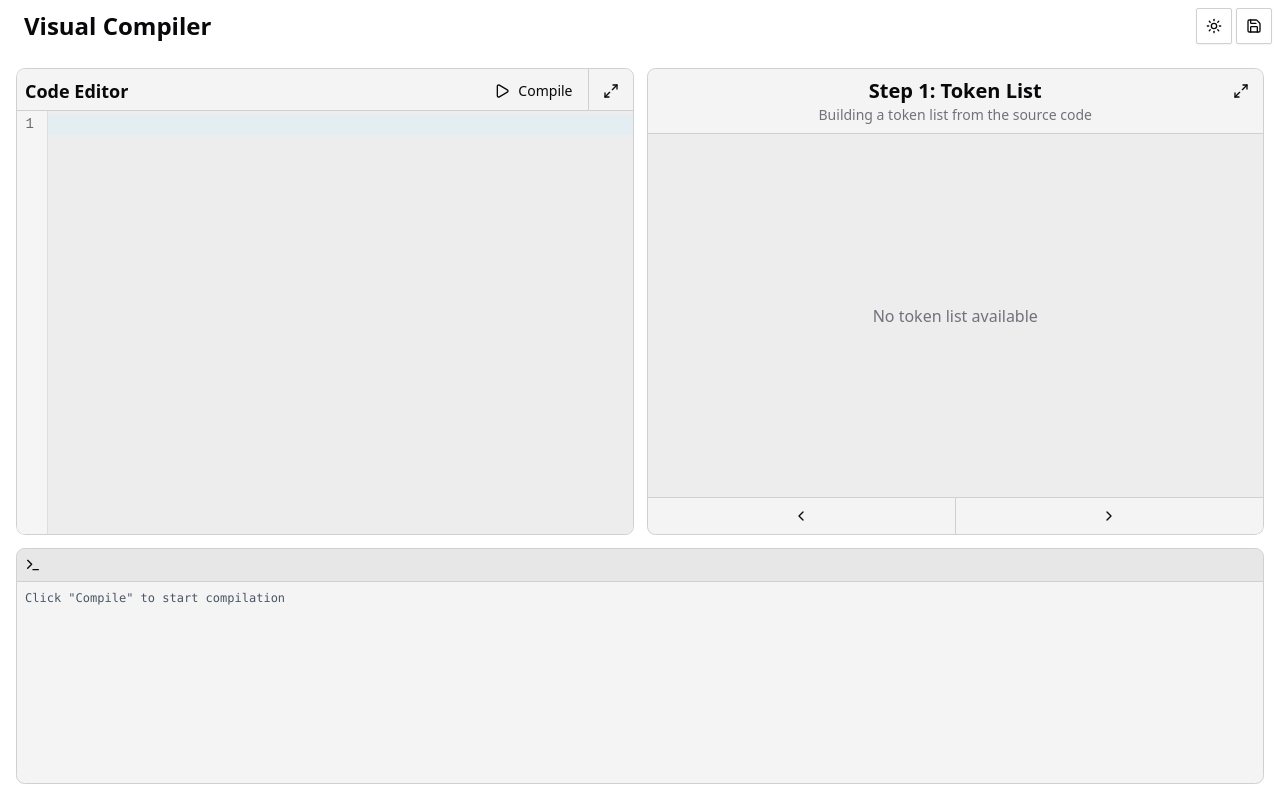
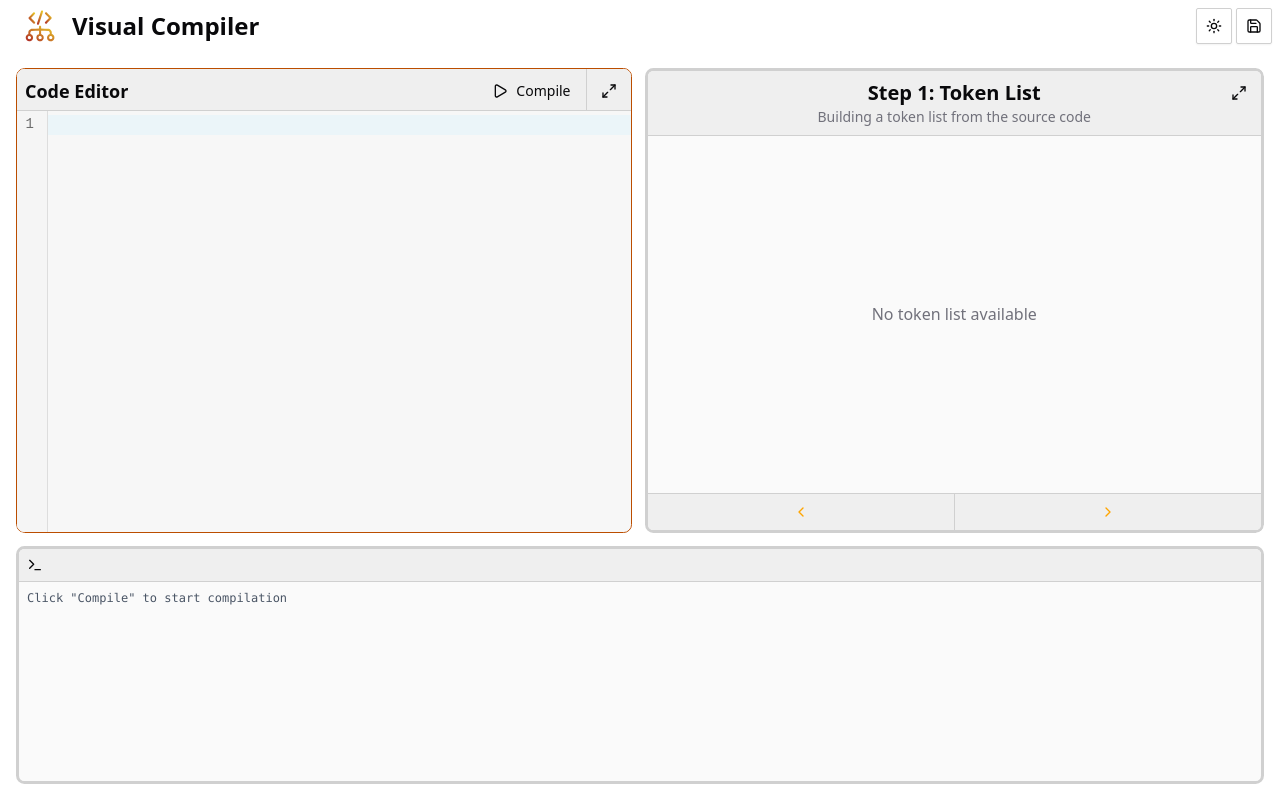
Before and after one commit to VisualCompiler/compiler-app, a React (Vite) app: page / in a window 1280 px wide. Built offline with nearby package versions, Linux system fonts and the light colour scheme.

Commit message:
style: Modify colors

```diff
--- a/src/Screens/CompilationSteps/CompilationStep.tsx
+++ b/src/Screens/CompilationSteps/CompilationStep.tsx
@@ -16,14 +16,14 @@ export const CompilationStep = ({
   children,
 }: CompilationStepProps) => (
   <div className="flex flex-col h-full flex-grow min-h-0">
-    <div className="pt-2 pb-2 flex flex-col">
+    <div className="pt-2 pb-2 flex flex-col bg-secondary">
       <h2 className="text-center text-xl font-semibold text-balance">
         Step {index + 1}: {title}
       </h2>
       <p className="text-center text-sm text-muted-foreground">{description}</p>
     </div>
     <Separator />
-    <div className="flex-grow overflow-auto bg-secondary/30 p-4 min-h-0">
+    <div className="flex-grow overflow-auto min-h-0">
       {content}
       {children}
     </div>
--- a/src/Screens/CompilationSteps/Console.tsx
+++ b/src/Screens/CompilationSteps/Console.tsx
@@ -13,7 +13,7 @@ interface ConsoleProps {
 export const Console: React.FC<ConsoleProps> = ({ errors, hasCompiled, sourceCode, getErrorInfo, className = '' }) => {
   return (
     <div className={`flex flex-col h-full ${className}`}>
-      <div className="flex items-center space-x-2 p-2 border-b bg-secondary/50">
+      <div className="flex items-center space-x-2 p-2 border-b bg-secondary">
         <Terminal className="h-4 w-4" />
         {hasCompiled && errors.length === 0 && sourceCode.trim() !== '' && (
           <div className="flex items-center space-x-1 text-green-600">
@@ -28,7 +28,7 @@ export const Console: React.FC<ConsoleProps> = ({ errors, hasCompiled, sourceCod
         )}
       </div>
 
-      <div className="flex-1 overflow-auto p-2 font-mono text-xs">
+      <div className="flex-1 overflow-auto p-2 font-mono text-xs bg-secondary/30">
         {!hasCompiled && (
           <div className="text-gray-600">
             Click "Compile" to start compilation
@@ -50,7 +50,7 @@ export const Console: React.FC<ConsoleProps> = ({ errors, hasCompiled, sourceCod
         {hasCompiled && errors.map((error, index) => {
           const errorInfo = getErrorInfo(error.type);
           return (
-            <div key={index} className="mb-2 p-2 bg-red-50 border border-red-200 rounded">
+            <div key={index} className="mb-2 p-2 bg-red-50/10 border border-red-500/40 rounded">
               <div className="flex items-start space-x-2">
                 {errorInfo.icon}
                 <div className="flex-1">
--- a/src/Screens/CompilationSteps/TackyNode.tsx
+++ /dev/null
@@ -1,108 +0,0 @@
-import React from 'react'
-
-interface TackyNodeProps {
-  node: any
-  nodeKey?: string //  "function", "body", ..
-}
-
-const getTailwindColorForType = (type: string): string => {
-  switch (type) {
-    // Control Flow Instructions
-    case 'TackyRet':
-      return 'text-purple-500'
-
-    // Operational Instructions
-    case 'TackyUnary':
-    case 'TackyBinary':
-      return 'text-sky-500'
-
-    // Values and Variables
-    case 'TackyConstant':
-      return 'text-pink-300'
-    case 'TackyVar':
-      return 'text-blue-400'
-
-    // Structural Elements
-    case 'TackyProgram':
-    case 'TackyFunction':
-      return 'text-gray-400'
-
-    // Default for unknown types
-    default:
-      return 'text-gray-200'
-  }
-}
-
-export const TackyNode: React.FC<TackyNodeProps> = ({ node, nodeKey }) => {
-  // --- Case 1: Handle leaf nodes (strings, numbers, null) ---
-  if (node === null || typeof node !== 'object') {
-    return (
-      <div className="font-mono text-sm">
-        {nodeKey && <span className="text-orange-400">{nodeKey}</span>}
-        {nodeKey && <span className="text-gray-600">: </span>}
-        <span className="text-emerald-500">{String(node)}</span>
-      </div>
-    )
-  }
-
-  // --- Case 2: Handle arrays (like the body of a function) ---
-  if (Array.isArray(node)) {
-    return (
-      <div className="font-mono text-sm">
-        {nodeKey && <span className="text-orange-400">{nodeKey}</span>}
-        {nodeKey && <span className="text-gray-600">: </span>}
-        <span className="text-gray-600">[</span>
-        <div className="pl-4 border-l border-gray-700">
-          {node.map((item, index) => (
-            <TackyNode key={index} node={item} />
-          ))}
-        </div>
-        <span className="text-gray-600">]</span>
-      </div>
-    )
-  }
-
-  // --- Case 3: Handle all other objects ---
-
-  const isSpecialTackyNode = node.type && typeof node.type === 'string'
-
-  return (
-    <div className="font-mono text-sm">
-      {nodeKey && <span className="text-orange-400">{nodeKey}</span>}
-      {nodeKey && <span className="text-gray-600">: </span>}
-
-      {/* Don't render braces for the top-level root node */}
-      {nodeKey && <span className="text-gray-600">{'{'}</span>}
-
-      <div className={nodeKey ? 'pl-4 border-l border-gray-700' : ''}>
-        {isSpecialTackyNode ? (
-          <>
-            <div>
-              <span className="text-orange-400">type: </span>
-              <span className={getTailwindColorForType(node.type)}>
-                {node.type}
-              </span>
-            </div>
-            {node.label && (
-              <div>
-                <span className="text-orange-400">label: </span>
-                <span className="text-emerald-500">{String(node.label)}</span>
-              </div>
-            )}
-            {node.children && (
-              <TackyNode node={node.children} nodeKey="children" />
-            )}
-          </>
-        ) : (
-          <>
-            {Object.entries(node).map(([key, value]) => (
-              <TackyNode key={key} nodeKey={key} node={value} />
-            ))}
-          </>
-        )}
-      </div>
-
-      {nodeKey && <span className="text-gray-600">{'}'}</span>}
-    </div>
-  )
-}
--- a/src/Screens/CompilationSteps/TackyView.tsx
+++ b/src/Screens/CompilationSteps/TackyView.tsx
@@ -1,4 +1,3 @@
-import { TackyNode } from './TackyNode'
 interface TackyViewProps {
   tackyCode: any
 }
@@ -8,7 +7,7 @@ export const TackyView: React.FC<TackyViewProps> = ({ tackyCode }) => {
     return (
       <div className="w-full h-full flex items-center justify-center">
         <p className="text-muted-foreground">
-          No Tacky Instructions are available
+          No Tacky instructions are available
         </p>
       </div>
     )
--- a/src/Screens/CompilationSteps/TokenListView.tsx
+++ b/src/Screens/CompilationSteps/TokenListView.tsx
@@ -45,7 +45,7 @@ const TokenListContent: React.FC<TokenListContentProps> = ({ tokenList }) => {
   };
 
   return (
-    <div className='text-sm font-mono space-y-1 px-2'>
+    <div className='text-sm font-mono space-y-1 p-2'>
       {Object.entries(tokenLines).map(([line, tokens]) => (
         <div key={line} className='flex flex-wrap'>
           <span className='text-muted-foreground pr-2 w-6 flex-shrink-0'>
--- a/src/Screens/PlaygroundScreen.tsx
+++ b/src/Screens/PlaygroundScreen.tsx
@@ -97,6 +97,7 @@ export const PlaygroundScreen = () => {
           className="text-2xl font-semibold"
           aria-label="Back to Home Screen"
         >
+          <img src="/favicon.svg" alt="logo" className="w-8 mr-2" />
           Visual Compiler
         </Button>
         <span className="right-12 absolute">
@@ -118,12 +119,12 @@ export const PlaygroundScreen = () => {
             <ResizablePanel
               defaultSize={isRightFull ? 0 : isLeftFull ? 100 : 50}
               minSize={isLeftFull ? 100 : 20}
-              className="flex flex-col h-full"
+              className="flex flex-col h-full border-amber-700 border-1"
               style={{
                 display: isRightFull ? 'none' : 'flex', // hide if right is full
               }}
             >
-              <Header className="h-11 sticky top-0 z-10 bg-secondary/30 overflow-clip">
+              <Header className="h-11 sticky top-0 z-10 bg-secondary overflow-clip">
                 <span className="text-lg font-semibold top-2 left-2 absolute">
                   Code Editor
                 </span>
@@ -175,13 +176,13 @@ export const PlaygroundScreen = () => {
               <CompilationStep {...currentStep} index={index} />
 
               <Separator />
-              <div className="flex w-full">
+              <div className="flex w-full bg-secondary">
                 <Button
                   variant="ghost"
                   onClick={prev}
                   className="flex-1 rounded-none"
                 >
-                  <ChevronLeft />
+                  <ChevronLeft color='orange' />
                 </Button>
                 <Separator orientation="vertical" />
                 <Button
@@ -189,7 +190,7 @@ export const PlaygroundScreen = () => {
                   onClick={next}
                   className="flex-1 rounded-none"
                 >
-                  <ChevronRight />
+                  <ChevronRight color='orange' />
                 </Button>
               </div>
             </ResizablePanel>
@@ -198,7 +199,7 @@ export const PlaygroundScreen = () => {
         {!isAnyPanelFull && (
           <>
             <ResizableHandle />
-            <ResizablePanel defaultSize={10} className="bg-secondary/30">
+            <ResizablePanel defaultSize={10}>
               <Console
                 errors={errors}
                 hasCompiled={hasCompiled}
--- a/src/components/ui/resizable.tsx
+++ b/src/components/ui/resizable.tsx
@@ -24,7 +24,7 @@ function ResizablePanel({
   className,
   ...props
 }: React.ComponentProps<typeof ResizablePrimitive.Panel>) {
-  return <ResizablePrimitive.Panel className={cn("border rounded-md relative", className)} data-slot="resizable-panel" {...props} />
+  return <ResizablePrimitive.Panel className={cn("border-3 rounded-md relative", className)} data-slot="resizable-panel" {...props} />
 }
 
 function ResizableHandle({
--- a/src/index.css
+++ b/src/index.css
@@ -51,7 +51,7 @@
   --popover-foreground: oklch(0.141 0.005 285.823);
   --primary: oklch(0.705 0.213 47.604);
   --primary-foreground: oklch(0.98 0.016 73.684);
-  --secondary: oklch(89.143% 0.0001 271.152);
+  --secondary: oklch(95.213% 0.00011 271.152);
   --secondary-foreground: oklch(0.21 0.006 285.885);
   --muted: oklch(0.967 0.001 286.375);
   --muted-foreground: oklch(0.552 0.016 285.938);
@@ -77,7 +77,7 @@
 }
 
 .dark {
-  --background: oklch(18.601% 0.06085 278.712);
+  --background: oklch(19.511% 0.01605 284.806);
   --foreground: oklch(0.985 0 0);
   --card: oklch(0.21 0.006 285.885);
   --card-foreground: oklch(0.985 0 0);
@@ -85,7 +85,7 @@
   --popover-foreground: oklch(0.985 0 0);
   --primary: oklch(0.646 0.222 41.116);
   --primary-foreground: oklch(0.98 0.016 73.684);
-  --secondary: oklch(0.274 0.006 286.033);
+  --secondary: oklch(26.789% 0.0148 285.337);
   --secondary-foreground: oklch(0.985 0 0);
   --muted: oklch(0.274 0.006 286.033);
   --muted-foreground: oklch(0.705 0.015 286.067);
```
